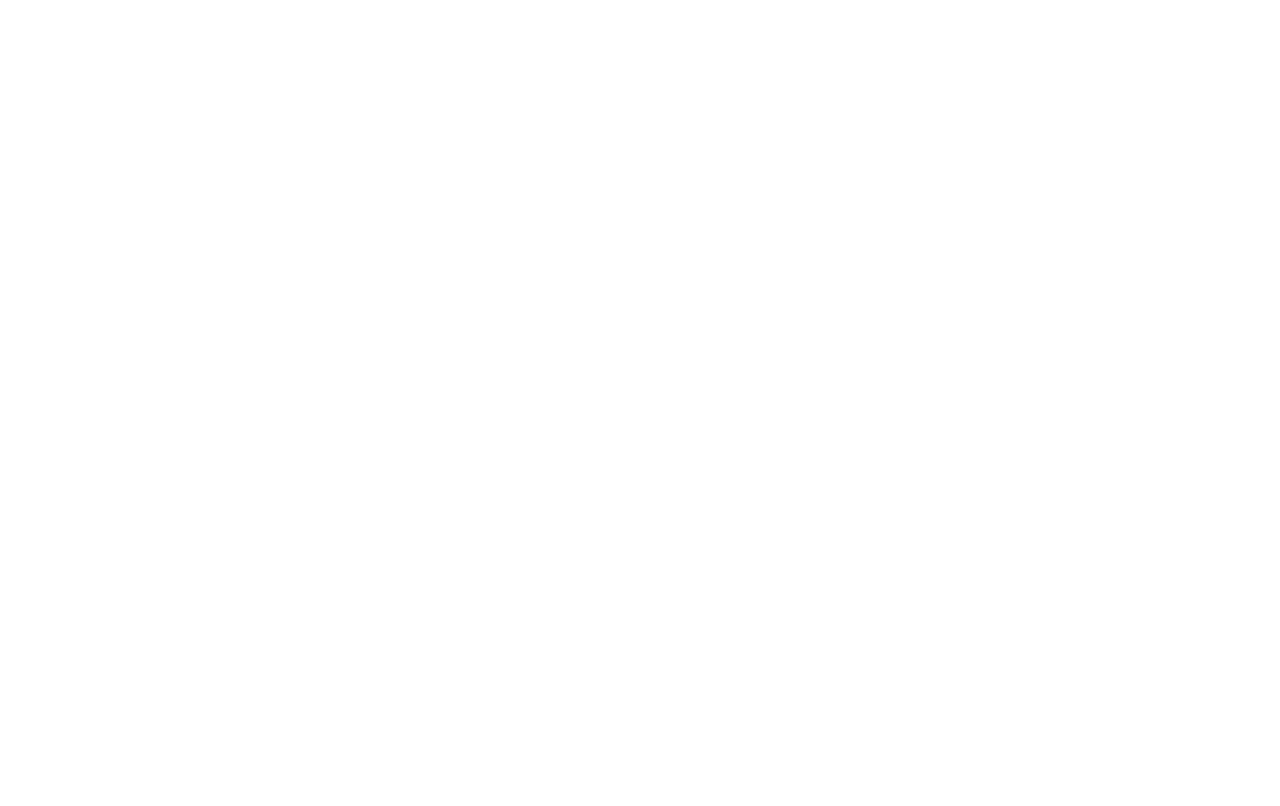
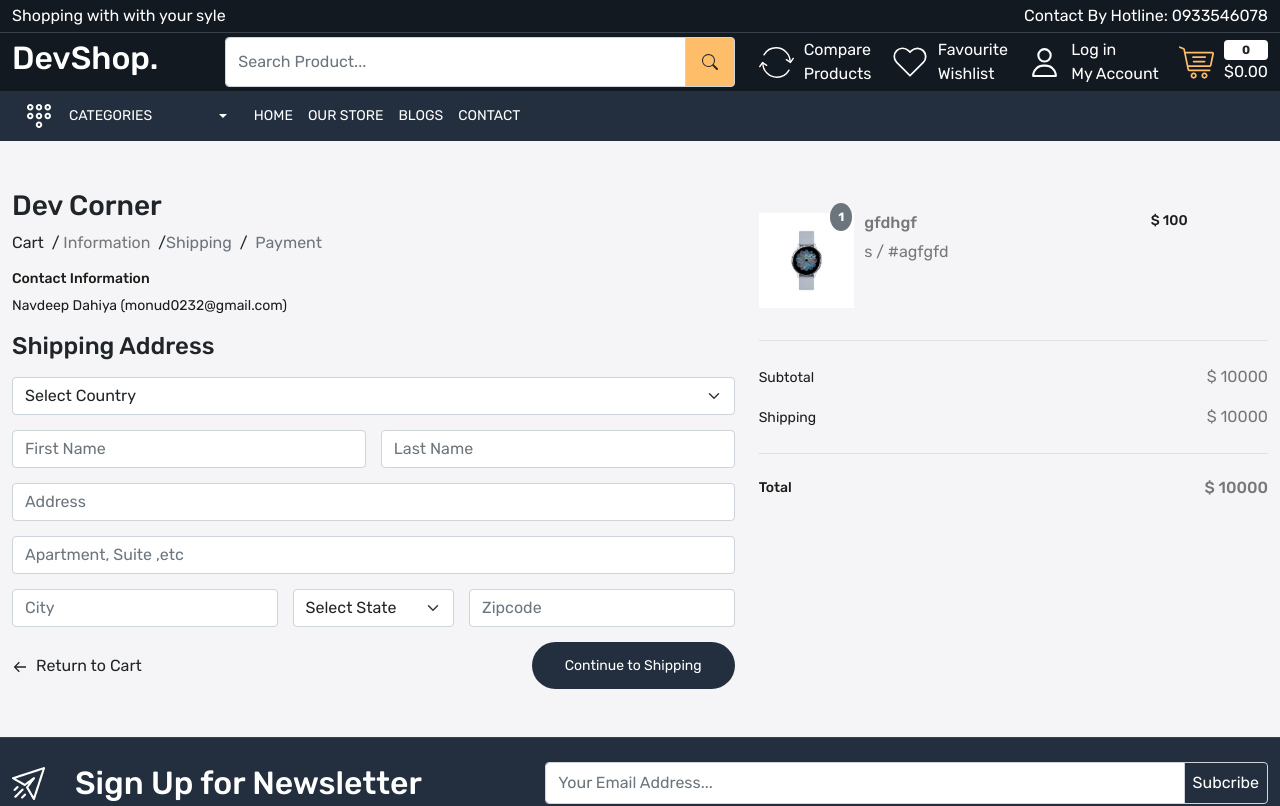
Before and after one commit to NguyenNgocBaoITITIU19084/Shop_Website_Redux, a React (Create React App) app in the folder shop-app/: page /checkout in a window 1280 px wide. Before the commit this address had no page. Shown: the top 806 px of the page. Built offline with nearby package versions, Linux system fonts and the light colour scheme; a web font is replaced by a local one.

Commit message:
Cart and Checkout Pages

```diff
--- a/shop-app/src/App.css
+++ b/shop-app/src/App.css
@@ -692,3 +692,45 @@
   color: var(--color-777777);
 }
 /* Main Product Page */
+/* Cart Page */
+.cart-header,
+.cart-data {
+  border-bottom: 1px solid #eaeaea;
+}
+.cart-header h4 {
+  font-size: 13px;
+  color: var(--color-777777);
+}
+.cart-col-1 {
+  width: 40%;
+}
+.cart-col-1 p {
+  color: var(--color-777777);
+  font-size: 14px;
+}
+.cart-col-2 {
+  width: 10%;
+}
+.cart-col-3 {
+  width: 15%;
+}
+.cart-col-4 {
+  width: 15%;
+}
+.cart-data h5.price {
+  font-size: 14px;
+  color: var(--color-1c1c1b);
+}
+/* Cart Page Ends here */
+
+/* Shippping Page */
+
+.total {
+  font-size: 14px;
+  color: var(--color-1c1c1b);
+}
+.total-price {
+  font-size: 16px;
+  color: var(--color-777777);
+}
+/* Shipping page ends here */
--- a/shop-app/src/App.js
+++ b/shop-app/src/App.js
@@ -19,6 +19,8 @@
 import PrivacyPolicy from "./pages/PrivacyPolicy";
 import TermAndContions from "./pages/TermAndContions";
 import SingleProduct from "./pages/SingleProduct";
+import Cart from "./pages/Cart";
+import Checkout from "./pages/Checkout";
 function App() {
   return (
     <>
@@ -42,6 +44,8 @@
             <Route path="term-condition" element={<TermAndContions />} />
             <Route path="product" element={<OurStore />} />
             <Route path="product/:id" element={<SingleProduct />} />
+            <Route path="cart" element={<Cart />} />
+            <Route path="checkout" element={<Checkout />} />
           </Route>
         </Routes>
       </BrowserRouter>
--- /dev/null
+++ b/shop-app/src/pages/Cart.js
@@ -0,0 +1,81 @@
+import React from "react";
+import BreadCrum from "../components/BreadCrum";
+import Meta from "../components/Meta";
+// import watch from "../images/watch.jpg";
+import { AiFillDelete } from "react-icons/ai";
+import { Link } from "react-router-dom";
+import Container from "../components/Container";
+
+const Cart = () => {
+  return (
+    <>
+      <Meta title={"Cart"} />
+      <BreadCrum title="Cart" />
+      <Container class1="cart-wrapper home-wrapper-2 py-5">
+        <div className="row">
+          <div className="col-12">
+            <div className="cart-header py-3 d-flex justify-content-between align-items-center">
+              <h4 className="cart-col-1">Product</h4>
+              <h4 className="cart-col-2">Price</h4>
+              <h4 className="cart-col-3">Quantity</h4>
+              <h4 className="cart-col-4">Total</h4>
+            </div>
+            <div className="cart-data py-3 mb-2 d-flex justify-content-between align-items-center">
+              <div className="cart-col-1 gap-15 d-flex align-items-center">
+                <div className="w-25">
+                  <img
+                    src="./images/watch.jpg"
+                    className="img-fluid"
+                    alt="product image"
+                  />
+                </div>
+                <div className="w-75">
+                  <p>GDffdhg</p>
+                  <p>Size: hgf</p>
+                  <p>Color: gfd</p>
+                </div>
+              </div>
+              <div className="cart-col-2">
+                <h5 className="price">$ 100</h5>
+              </div>
+              <div className="cart-col-3 d-flex align-items-center gap-15">
+                <div>
+                  <input
+                    className="form-control"
+                    type="number"
+                    name=""
+                    min={1}
+                    max={10}
+                    id=""
+                  />
+                </div>
+                <div>
+                  <AiFillDelete className="text-danger " />
+                </div>
+              </div>
+              <div className="cart-col-4">
+                <h5 className="price">$ 100</h5>
+              </div>
+            </div>
+          </div>
+          <div className="col-12 py-2 mt-4">
+            <div className="d-flex justify-content-between align-items-baseline">
+              <Link to="/product" className="button">
+                Continue To Shopping
+              </Link>
+              <div className="d-flex flex-column align-items-end">
+                <h4>SubTotal: $ 1000</h4>
+                <p>Taxes and shipping calculated at checkout</p>
+                <Link to="/checkout" className="button">
+                  Checkout
+                </Link>
+              </div>
+            </div>
+          </div>
+        </div>
+      </Container>
+    </>
+  );
+};
+
+export default Cart;
--- /dev/null
+++ b/shop-app/src/pages/Checkout.js
@@ -0,0 +1,172 @@
+import React from "react";
+import { Link } from "react-router-dom";
+import { BiArrowBack } from "react-icons/bi";
+// import watch from "../images/watch.jpg";
+import Container from "../components/Container";
+
+const Checkout = () => {
+  return (
+    <>
+      <Container class1="checkout-wrapper py-5 home-wrapper-2">
+        <div className="row">
+          <div className="col-7">
+            <div className="checkout-left-data">
+              <h3 className="website-name">Dev Corner</h3>
+              <nav
+                style={{ "--bs-breadcrumb-divider": ">" }}
+                aria-label="breadcrumb"
+              >
+                <ol className="breadcrumb">
+                  <li className="breadcrumb-item">
+                    <Link className="text-dark total-price" to="/cart">
+                      Cart
+                    </Link>
+                  </li>
+                  &nbsp; /&nbsp;
+                  <li
+                    className="breadcrumb-ite total-price active"
+                    aria-current="page"
+                  >
+                    Information
+                  </li>
+                  &nbsp; /
+                  <li className="breadcrumb-item total-price active">
+                    Shipping
+                  </li>
+                  &nbsp; /
+                  <li
+                    className="breadcrumb-item total-price active"
+                    aria-current="page"
+                  >
+                    Payment
+                  </li>
+                </ol>
+              </nav>
+              <h4 className="title total">Contact Information</h4>
+              <p className="user-details total">
+                Navdeep Dahiya (monud0232@gmail.com)
+              </p>
+              <h4 className="mb-3">Shipping Address</h4>
+              <form
+                action=""
+                className="d-flex gap-15 flex-wrap justify-content-between"
+              >
+                <div className="w-100">
+                  <select name="" className="form-control form-select" id="">
+                    <option value="" selected disabled>
+                      Select Country
+                    </option>
+                  </select>
+                </div>
+                <div className="flex-grow-1">
+                  <input
+                    type="text"
+                    placeholder="First Name"
+                    className="form-control"
+                  />
+                </div>
+                <div className="flex-grow-1">
+                  <input
+                    type="text"
+                    placeholder="Last Name"
+                    className="form-control"
+                  />
+                </div>
+                <div className="w-100">
+                  <input
+                    type="text"
+                    placeholder="Address"
+                    className="form-control"
+                  />
+                </div>
+                <div className="w-100">
+                  <input
+                    type="text"
+                    placeholder="Apartment, Suite ,etc"
+                    className="form-control"
+                  />
+                </div>
+                <div className="flex-grow-1">
+                  <input
+                    type="text"
+                    placeholder="City"
+                    className="form-control"
+                  />
+                </div>
+                <div className="flex-grow-1">
+                  <select name="" className="form-control form-select" id="">
+                    <option value="" selected disabled>
+                      Select State
+                    </option>
+                  </select>
+                </div>
+                <div className="flex-grow-1">
+                  <input
+                    type="text"
+                    placeholder="Zipcode"
+                    className="form-control"
+                  />
+                </div>
+                <div className="w-100">
+                  <div className="d-flex justify-content-between align-items-center">
+                    <Link to="/cart" className="text-dark">
+                      <BiArrowBack className="me-2" />
+                      Return to Cart
+                    </Link>
+                    <Link to="/cart" className="button">
+                      Continue to Shipping
+                    </Link>
+                  </div>
+                </div>
+              </form>
+            </div>
+          </div>
+          <div className="col-5">
+            <div className="border-bottom py-4">
+              <div className="d-flex gap-10 mb-2 align-align-items-center">
+                <div className="w-75 d-flex gap-10">
+                  <div className="w-25 position-relative">
+                    <span
+                      style={{ top: "-10px", right: "2px" }}
+                      className="badge bg-secondary text-white rounded-circle p-2 position-absolute"
+                    >
+                      1
+                    </span>
+                    <img
+                      className="img-fluid"
+                      src="/images/watch.jpg"
+                      alt="product"
+                    />
+                  </div>
+                  <div>
+                    <h5 className="total-price">gfdhgf</h5>
+                    <p className="total-price">s / #agfgfd</p>
+                  </div>
+                </div>
+                <div className="flex-grow-1">
+                  <h5 className="total">$ 100</h5>
+                </div>
+              </div>
+            </div>
+            <div className="border-bottom py-4">
+              <div className="d-flex justify-content-between align-items-center">
+                <p className="total">Subtotal</p>
+                <p className="total-price">$ 10000</p>
+              </div>
+              <div className="d-flex justify-content-between align-items-center">
+                <p className="mb-0 total">Shipping</p>
+                <p className="mb-0 total-price">$ 10000</p>
+              </div>
+            </div>
+            <div className="d-flex justify-content-between align-items-center border-bootom py-4">
+              <h4 className="total">Total</h4>
+              <h5 className="total-price">$ 10000</h5>
+            </div>
+          </div>
+        </div>
+      </Container>
+    </>
+  );
+};
+
+export default Checkout;
```
